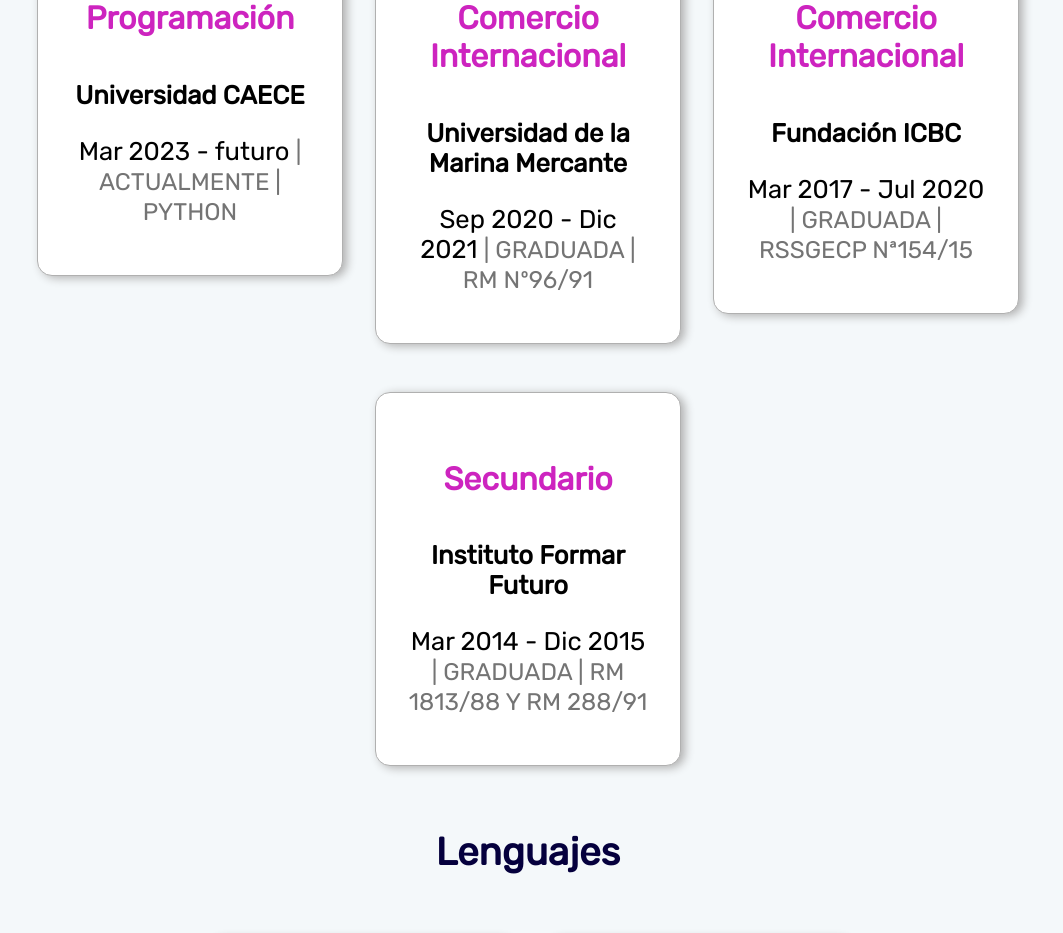
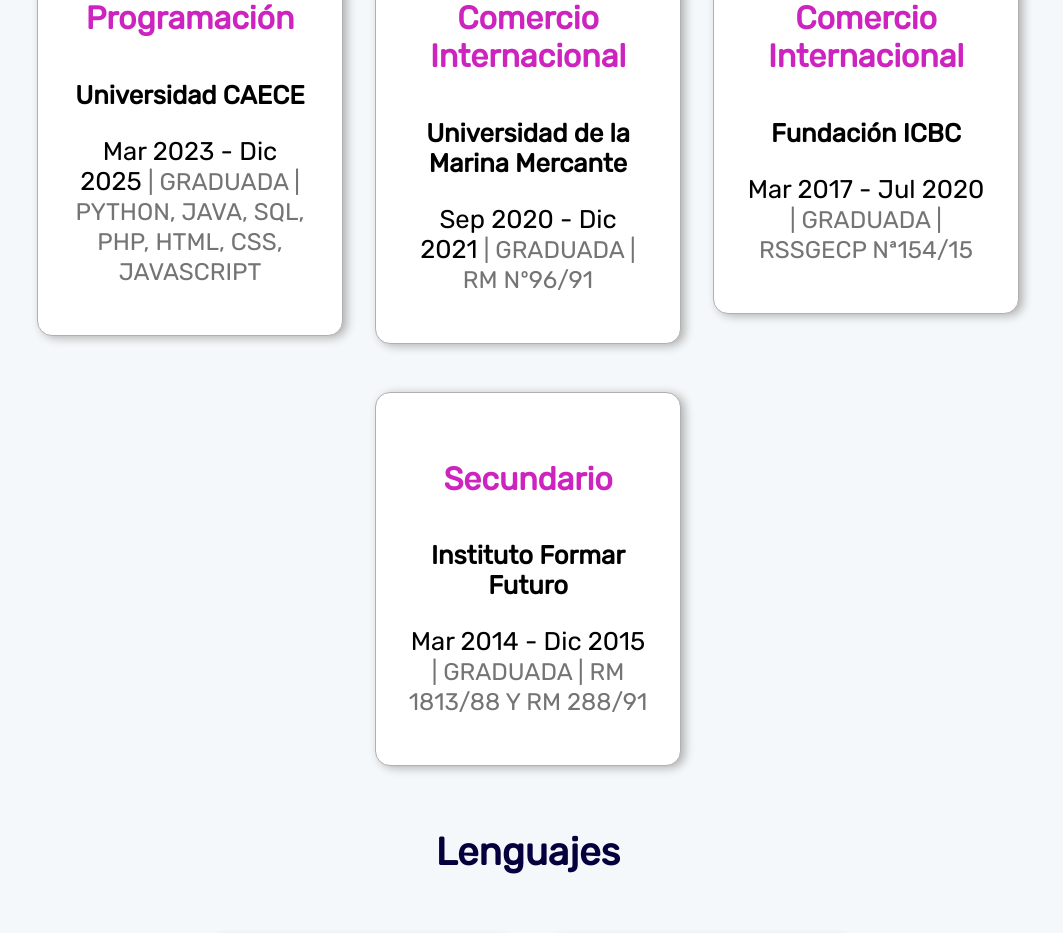
Before and after one commit to MeneghiniOrnella/vue.MeneghiniOrnella, a Vue app: page /resume in a window 1280 px wide. Shown: the part 940-1873 px from the top of the page, without its empty margins (112-1175 px from the left). Built offline with nearby package versions, Linux system fonts and the light colour scheme; a web font is replaced by a local one; what @tresjs/core would draw is missing.

Commit message:
Just I need to find a solution for  Tools

```diff
--- a/src/components/Work.vue
+++ b/src/components/Work.vue
@@ -14,9 +14,5 @@
 <script setup>
 import data from '@/data/i18n/en.json'
 
-defineProps({
-    msg: String
-})
-
-const works = data.works.map(work => work)
+const works = data.works
 </script>
--- a/src/components/sections/Projects.vue
+++ b/src/components/sections/Projects.vue
@@ -8,7 +8,7 @@
                 <p class="otherInfo">{{ $t(`projects[${index}].description`) }}</p>
                 <div class="skills">
                     <ul v-for="(skill, itemIndex) in project.skills" :key="itemIndex">
-                        <li :style="{ 'background-color': this.colors[skill] }">{{ skill }}</li>
+                        <li :style="{ 'background-color': skillColors[skill] }">{{ skill }}</li>
                     </ul>
                 </div>
 
@@ -25,27 +25,10 @@
 
 <script setup>
 import data from '@/data/i18n/en.json';
+import { skillColors } from '@/config/skillColors.js';
 
 const projects = data.projects;
-const colors = {
-    "Javascript": "#f9e79f",
-    "HTML": "#f5b7b1",
-    "SASS": "#d7bde2",
-    "ReactJs": "#aed6f1",
-    "CSS": "#a9cce3",
-    "NodeJs": "#a9dfbf",
-    "TailwindCSS": "#a9cce3",
-    "API": "#f7dc6f",
-    "Vue.Js": "#a2d9ce",
-    "Python": "#85c1e9",
-    "Flask": "#c39bd3",
-    "MySQL": "#a9cce3",
-    "Bootstrap": "#d2b4de",
-    "Axios": "#cfd8dc",
-    "Pinia": "#f9e79f",
-    "Papa Parse 5": "#85c1e9",
-    "Vue-ChartJs": "#f5b7b1"
-}
+
 </script>
 
 <style scoped>
--- /dev/null
+++ b/src/config/skillColors.js
@@ -0,0 +1,19 @@
+export const skillColors = {
+    "Javascript": "#f9e79f",
+    "HTML": "#f5b7b1",
+    "SASS": "#d7bde2",
+    "ReactJs": "#aed6f1",
+    "CSS": "#a9cce3",
+    "NodeJs": "#a9dfbf",
+    "TailwindCSS": "#a9cce3",
+    "API": "#f7dc6f",
+    "Vue.Js": "#a2d9ce",
+    "Python": "#85c1e9",
+    "Flask": "#c39bd3",
+    "MySQL": "#a9cce3",
+    "Bootstrap": "#d2b4de",
+    "Axios": "#cfd8dc",
+    "Pinia": "#f9e79f",
+    "Papa Parse 5": "#85c1e9",
+    "Vue-ChartJs": "#f5b7b1"
+}
--- a/src/data/i18n/en.json
+++ b/src/data/i18n/en.json
@@ -29,9 +29,9 @@
             "title": "Programming Technique degree",
             "place": "CAECE University",
             "start": "Mar 2023",
-            "end": "future",
-            "state": "currently",
-            "otherInfo": "Python"
+            "end": "Dic 2025",
+            "state": "graduated",
+            "otherInfo": "Python, Java, SQL, PHP, HTML, CSS, JavaScript"
         },
         {
             "title": "International Trade Degree",
--- a/src/data/i18n/es.json
+++ b/src/data/i18n/es.json
@@ -35,9 +35,9 @@
             "title": "Tecnicatura en Programación",
             "place": "Universidad CAECE",
             "start": "Mar 2023",
-            "end": "futuro",
-            "state": "actualmente",
-            "otherInfo": "Python"
+            "end": "Dic 2025",
+            "state": "graduada",
+            "otherInfo": "Python, Java, SQL, PHP, HTML, CSS, JavaScript"
         },
         {
             "title": "Licenciatura en Comercio Internacional",
--- a/src/views/Home.vue
+++ b/src/views/Home.vue
@@ -4,7 +4,7 @@
         <Banner />
         <About />
         <Tools />
-        <!-- <Projects /> -->
+        <Projects />
     </div>
 </template>
 
```
